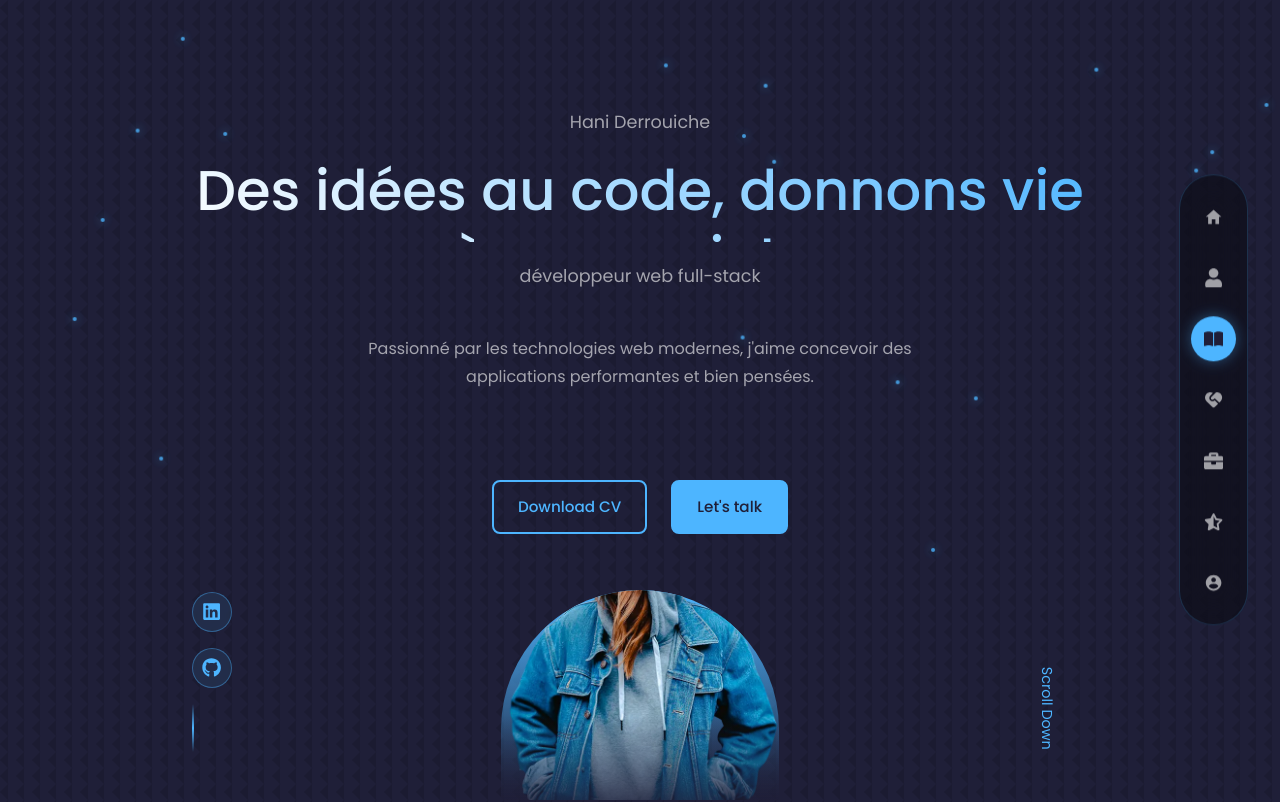
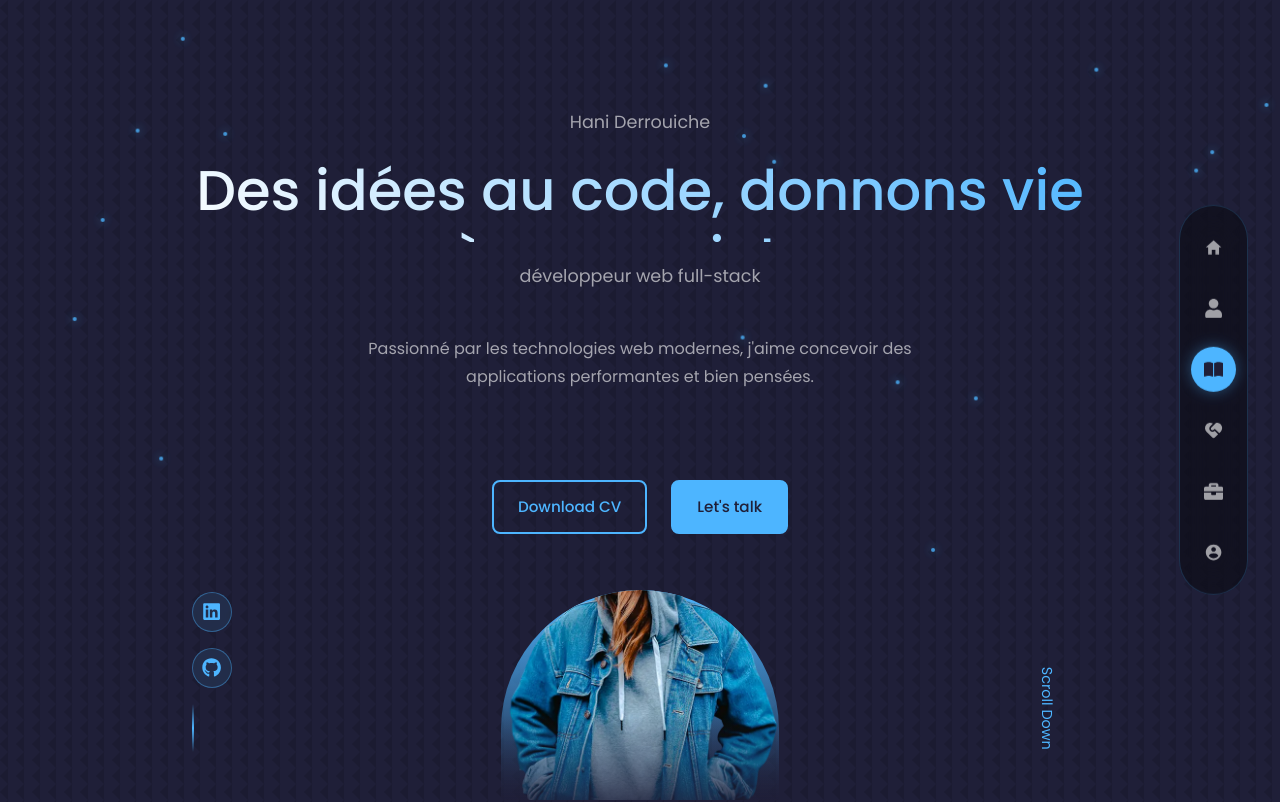
Before and after one commit to Hani19000/Portfolio-Hani, a React (Vite) app in the folder frontend/: page / in a window 1280 px wide. Shown: the top 802 px of the page. Built offline with nearby package versions, Linux system fonts and the light colour scheme.

Commit message:
mise a jours

```diff
--- a/frontend/src/components/footer/components/FooterLinks.jsx
+++ b/frontend/src/components/footer/components/FooterLinks.jsx
@@ -4,7 +4,7 @@ const footerLink = [
   { id: 3, href: "#experience", text: "experience" },
   { id: 4, href: "#services-section", text: "services" },
   { id: 5, href: "#portfolio", text: "portfolio" },
-  { id: 6, href: "#testimonials", text: "testimonials" },
+  // { id: 6, href: "#testimonials", text: "testimonials" },
   { id: 7, href: "#contact", text: "contact" },
 ];
 
--- a/frontend/src/components/nav/components/NavLinkData.jsx
+++ b/frontend/src/components/nav/components/NavLinkData.jsx
@@ -12,7 +12,7 @@ const NavData = [
   { id: '#experience', icon: <FaBookOpen /> },
   { id: '#services-section', icon: <RiServiceFill /> },
   { id: '#portfolio', icon: <FaBriefcase /> },
-  { id: '#testimonials', icon: <FaStarHalfStroke /> },
+  // { id: '#testimonials', icon: <FaStarHalfStroke /> },
   { id: '#contact', icon: <IoMdContact /> },
 ];
 
```
